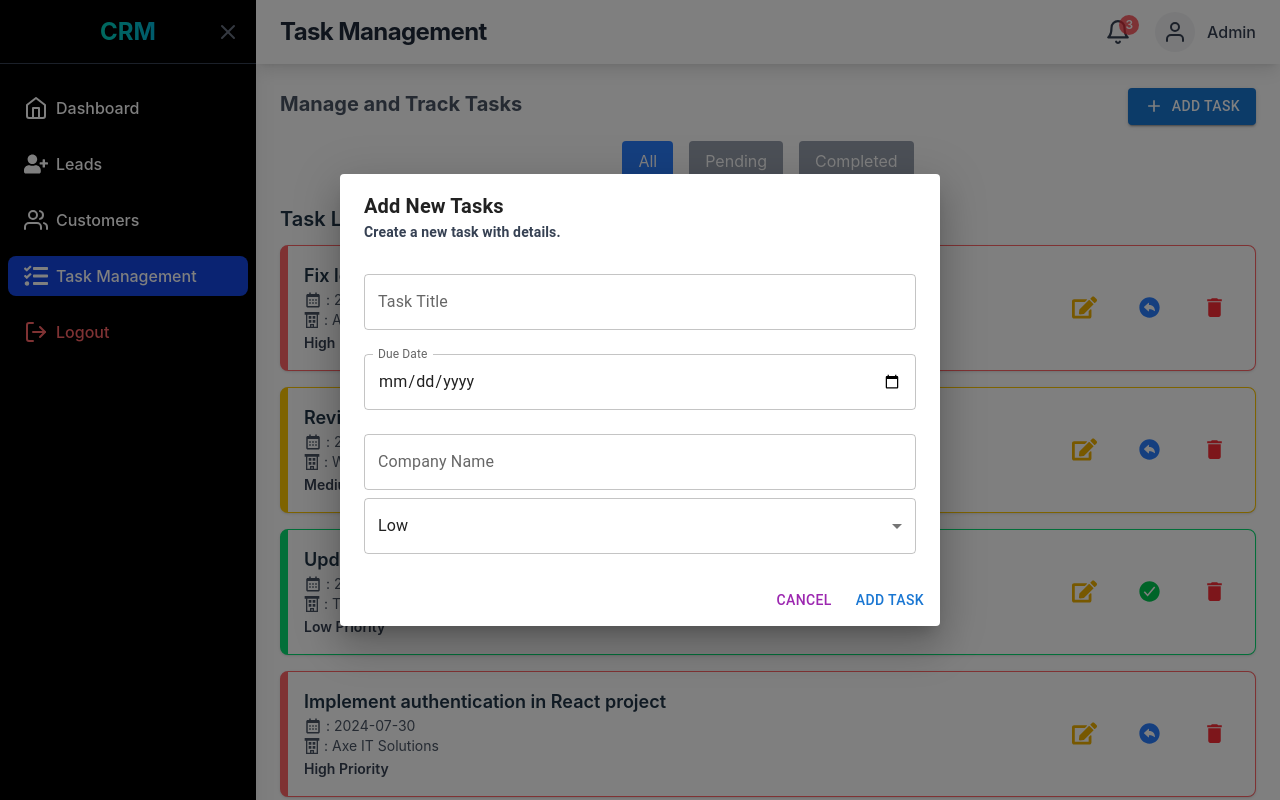
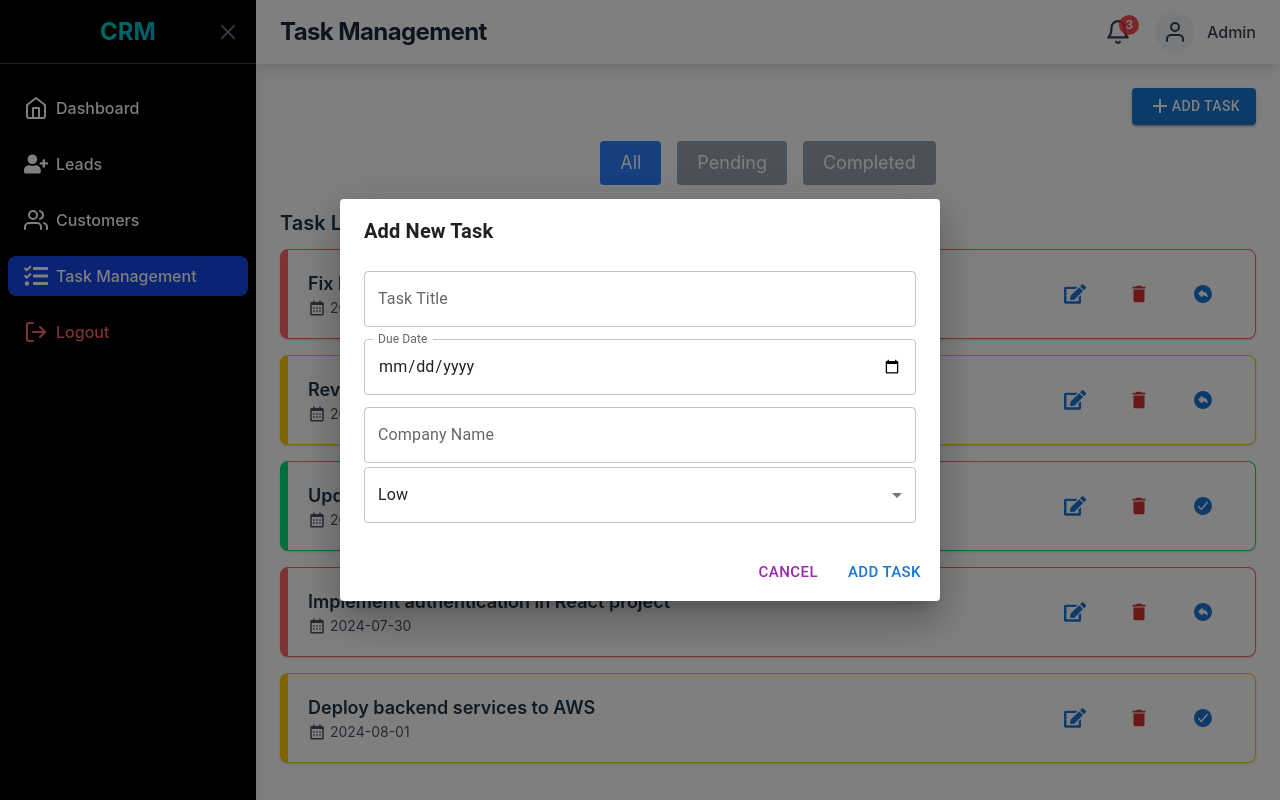
Before and after one commit to Avi0304/Customer-Relationship-Management, a React (Vite) app: page /task in a window 1280 px wide. Both pictures are taken after a click on the button "ADD TASK". Shown: the top 800 px of the page. Built offline with nearby package versions, Linux system fonts and the light colour scheme.

Commit message:
Made the changes to buttons of all the pages

```diff
--- a/package.json
+++ b/package.json
@@ -30,6 +30,7 @@
     "recharts": "^2.15.1",
     "tailwindcss": "^4.0.8",
     "toastify": "^2.0.1",
+    "xlsx": "^0.18.5",
     "yup": "^1.6.1"
   },
   "devDependencies": {
--- a/src/components/CustomerDetails.jsx
+++ b/src/components/CustomerDetails.jsx
@@ -98,6 +98,7 @@ const CustomerDetails = () => {
                 <Button
                   variant="contained"
                   color="success"
+                  size="medium"
                   onClick={() => navigate("/customers")}
                   sx={{
                     mb: 4,
--- a/src/components/TaskManagement.jsx
+++ b/src/components/TaskManagement.jsx
@@ -14,7 +14,6 @@ import { Card } from "./ui/card";
 import { MdDelete } from "react-icons/md";
 import { FaEdit } from "react-icons/fa";
 import { IoCheckmarkCircleSharp, IoArrowUndoCircle } from "react-icons/io5";
-import { GrOrganization } from "react-icons/gr";
 
 const TaskManagement = () => {
   const [tasks, setTasks] = useState([
@@ -73,7 +72,7 @@ const TaskManagement = () => {
 
   useEffect(() => {
     const savedTasks = JSON.parse(localStorage.getItem("tasks")) || [];
-    setTasks(savedTasks);
+    if (savedTasks.length > 0) setTasks(savedTasks);
   }, []);
 
   useEffect(() => {
@@ -81,19 +80,18 @@ const TaskManagement = () => {
   }, [tasks]);
 
   const handleChange = (e) => {
-    setNewTask({ ...newTask, [e.target.name]: e.target.value });
+    const { name, value } = e.target;
+    setNewTask((prev) => ({ ...prev, [name]: value }));
   };
 
   const addTask = () => {
     if (newTask.title.trim() === "") return;
     setTasks([...tasks, { ...newTask, id: Date.now(), completed: false }]);
     setNewTask({ title: "", dueDate: "", company: "", priority: "Low" });
-    setOpen(false); // Close modal after adding task
+    setOpen(false);
   };
 
-  const startEditing = (task) => {
-    setEditingTask({ ...task });
-  };
+  const startEditing = (task) => setEditingTask({ ...task });
 
   const saveEdit = () => {
     setTasks(
@@ -110,43 +108,31 @@ const TaskManagement = () => {
     );
   };
 
-  const deleteTask = (id) => {
-    setTasks(tasks.filter((task) => task.id !== id));
-  };
+  const deleteTask = (id) => setTasks(tasks.filter((task) => task.id !== id));
 
   const filteredTasks = tasks.filter((task) => {
     if (filter === "All") return true;
-    if (filter === "Completed") return task.completed;
-    if (filter === "Pending") return !task.completed;
-    return false;
+    return filter === "Completed" ? task.completed : !task.completed;
   });
 
   return (
-    <div className="flex flex-col justify-center item-center ">
+    <div className="flex flex-col justify-center items-center">
       {/* Header */}
-      <div className="flex justify-between items-center">
-        <div>
-          <h1 className="text-xl font-bold text-gray-600 mb-1">
-            Manage and Track Tasks
-          </h1>
-        </div>
-
+      <div className="flex justify-end w-full">
         <Button
           variant="contained"
           color="primary"
-          className="flex items-center gap-2 bg-gray-100 text-black hover:bg-gray-200 px-4 py-2 rounded-md"
+          size="medium"
           onClick={() => setOpen(true)}
         >
-          <BiPlus size={20} /> Add Task
+          <BiPlus size={24} /> Add Task
         </Button>
       </div>
 
+      {/* Add Task Dialog */}
       <Dialog open={open} onClose={() => setOpen(false)}>
         <DialogTitle>
-          <h1 className="font-bold">Add New Tasks</h1>
-          <p className="text-sm font-semibold text-gray-700">
-            Create a new task with details.
-          </p>
+          <h1 className="font-bold">Add New Task</h1>
         </DialogTitle>
         <DialogContent>
           <TextField
@@ -155,7 +141,7 @@ const TaskManagement = () => {
             value={newTask.title}
             onChange={handleChange}
             fullWidth
-            margin="normal"
+            margin="dense"
           />
           <TextField
             label="Due Date"
@@ -164,7 +150,7 @@ const TaskManagement = () => {
             value={newTask.dueDate}
             onChange={handleChange}
             fullWidth
-            margin="normal"
+            margin="dense"
             InputLabelProps={{ shrink: true }}
           />
           <TextField
@@ -173,15 +159,13 @@ const TaskManagement = () => {
             value={newTask.company}
             onChange={handleChange}
             fullWidth
-            margin="normal"
+            margin="dense"
           />
           <Select
-            label="Priority"
             name="priority"
             value={newTask.priority}
             onChange={handleChange}
             fullWidth
-            margin="normal"
           >
             <MenuItem value="Low">Low</MenuItem>
             <MenuItem value="Medium">Medium</MenuItem>
@@ -189,61 +173,43 @@ const TaskManagement = () => {
           </Select>
         </DialogContent>
         <DialogActions>
-          <Button onClick={() => setOpen(false)} color="secondary">
+          <Button onClick={() => setOpen(false)} color="secondary" size="large">
             Cancel
           </Button>
-          <Button onClick={addTask} color="primary">
+          <Button onClick={addTask} color="primary" size="large">
             Add Task
           </Button>
         </DialogActions>
       </Dialog>
 
-
       {/* Filters */}
       <div className="mt-4 flex justify-center gap-4">
+        {["All", "Pending", "Completed"].map((status) => (
           <button
-          onClick={() => setFilter("All")}
-          className={`px-4 py-2 rounded text-white transition ${
-            filter === "All"
-              ? "bg-blue-500 hover:bg-blue-700"
-              : "bg-gray-400 hover:bg-gray-500"
+            key={status}
+            onClick={() => setFilter(status)}
+            className={`px-5 py-2 rounded text-white text-lg transition ${
+              filter === status ? "bg-blue-500" : "bg-gray-400"
             }`}
           >
-          All
+            {status}
           </button>
-        <button
-          onClick={() => setFilter("Pending")}
-          className={`px-4 py-2 rounded text-white transition ${
-            filter === "Pending"
-              ? "bg-yellow-400 hover:bg-yellow-600"
-              : "bg-gray-400 hover:bg-gray-500"
-          }`}
-        >
-          Pending
-        </button>
-        <button
-          onClick={() => setFilter("Completed")}
-          className={`px-4 py-2 rounded text-white transition ${
-            filter === "Completed"
-              ? "bg-green-400 hover:bg-green-600"
-              : "bg-gray-400 hover:bg-gray-500"
-          }`}
-        >
-          Completed
-        </button>
+        ))}
       </div>
 
       {/* Task List */}
-      <div className="w-full  mt-6">
+      <div className="w-full mt-6">
         <h2 className="text-xl font-semibold mb-3">Task List</h2>
         {filteredTasks.length === 0 ? (
-          <p className="text-gray-600 text-center">No tasks available.</p>
+          <p className="text-gray-600 text-center text-lg">
+            No tasks available.
+          </p>
         ) : (
           <div className="space-y-4">
             {filteredTasks.map((task) => (
               <Card
                 key={task.id}
-                className={`p-4 shadow-md bg-white border-l-8 flex justify-between items-center ${
+                className={`p-5 shadow-md border-l-8 flex justify-between items-center bg-white text-lg ${
                   task.priority === "High"
                     ? "border-red-400"
                     : task.priority === "Medium"
@@ -252,10 +218,9 @@ const TaskManagement = () => {
                 }`}
               >
                 {editingTask && editingTask.id === task.id ? (
-                  // Edit Form
                   <div className="w-full">
-                    <input
-                      type="text"
+                    <TextField
+                      label="Title"
                       name="title"
                       value={editingTask.title}
                       onChange={(e) =>
@@ -264,9 +229,11 @@ const TaskManagement = () => {
                           title: e.target.value,
                         })
                       }
-                      className="w-full p-2 border rounded-md mb-2"
+                      fullWidth
+                      margin="dense"
                     />
-                    <input
+                    <TextField
+                      label="Due Date"
                       type="date"
                       name="dueDate"
                       value={editingTask.dueDate}
@@ -276,10 +243,12 @@ const TaskManagement = () => {
                           dueDate: e.target.value,
                         })
                       }
-                      className="w-full p-2 border rounded-md mb-2"
+                      fullWidth
+                      margin="dense"
+                      InputLabelProps={{ shrink: true }}
                     />
-                     <input
-                      type="text"
+                    <TextField
+                      label="Company"
                       name="company"
                       value={editingTask.company}
                       onChange={(e) =>
@@ -288,9 +257,10 @@ const TaskManagement = () => {
                           company: e.target.value,
                         })
                       }
-                      className="w-full p-2 border rounded-md mb-2"
+                      fullWidth
+                      margin="dense"
                     />
-                    <select
+                    <Select
                       name="priority"
                       value={editingTask.priority}
                       onChange={(e) =>
@@ -299,67 +269,52 @@ const TaskManagement = () => {
                           priority: e.target.value,
                         })
                       }
-                      className="w-full p-2 border rounded-md"
+                      fullWidth
                     >
-                      <option value="Low">Low</option>
-                      <option value="Medium">Medium</option>
-                      <option value="High">High</option>
-                    </select>
-                    <button
+                      <MenuItem value="Low">Low</MenuItem>
+                      <MenuItem value="Medium">Medium</MenuItem>
+                      <MenuItem value="High">High</MenuItem>
+                    </Select>
+                    <Button
                       onClick={saveEdit}
-                      className="mt-2 w-full bg-green-500 text-white p-2 rounded-md"
+                      variant="contained"
+                      color="success"
+                      size="large"
+                      fullWidth
+                      className="mt-2"
                     >
                       Save
-                    </button>
+                    </Button>
                   </div>
                 ) : (
-                  // Task View
                   <>
-                    <div className="flex justify-between items-center w-full">
                     <div>
-                        <h4 className="font-semibold text-lg">{task.title}</h4>
+                      <h4 className="font-semibold">{task.title}</h4>
                       <p className="text-sm text-gray-600 flex items-center">
-                          <BiCalendar className="mr-1" size={18} />:{" "}
-                          {task.dueDate}
+                        <BiCalendar className="mr-1" size={18} /> {task.dueDate}
                       </p>
-                        <p className="text-sm text-gray-600 flex items-center">
-                          <GrOrganization className="mr-1" size={16} />:{" "}
-                          {task.company}
-                        </p>
-                        <span className="text-sm font-semibold text-gray-700">
-                          {task.priority} Priority
-                        </span>
                     </div>
-                      <div className="flex space-x-4 min-[w]-120 justify-end">
-                        <button
-                          onClick={() => startEditing(task)}
-                          className="px-3 py-2 rounded-md"
+                    <div className="flex space-x-3">
+                      <Button onClick={() => startEditing(task)} size="large">
+                        <FaEdit size={22} />
+                      </Button>
+                      <Button
+                        onClick={() => deleteTask(task.id)}
+                        color="error"
+                        size="large"
                       >
-                          <FaEdit className="text-yellow-500" size={25} />
-                        </button>
-                        <button
+                        <MdDelete size={22} />
+                      </Button>
+                      <Button
                         onClick={() => toggleComplete(task.id)}
-                          className="px-3 py-2 rounded-md"
+                        size="large"
                       >
                         {task.completed ? (
-                            <IoArrowUndoCircle
-                              size={25}
-                              className="text-blue-500"
-                            />
+                          <IoArrowUndoCircle size={22} />
                         ) : (
-                            <IoCheckmarkCircleSharp
-                              size={25}
-                              className="text-green-500"
-                            />
+                          <IoCheckmarkCircleSharp size={22} />
                         )}
-                        </button>
-                        <button
-                          onClick={() => deleteTask(task.id)}
-                          className="px-3 py-2 rounded-md"
-                        >
-                          <MdDelete size={25} className="text-red-500" />
-                        </button>
-                      </div>
+                      </Button>
                     </div>
                   </>
                 )}
--- a/src/pages/CustomerPage.jsx
+++ b/src/pages/CustomerPage.jsx
@@ -67,7 +67,7 @@ const CustomerPage = () => {
         <div className="flex-1">
           <TopNav title={"Customers"} />
 
-          <main className="p-6 space-y-4">
+          <main className="p-5 space-y-4">
             <div className="min-h-screen">
               <div className="container mx-auto max-w-7xl">
                 {/* Search and Add Button Container */}
--- a/src/pages/DashBoard.jsx
+++ b/src/pages/DashBoard.jsx
@@ -32,7 +32,7 @@ const DashBoard = () => {
                 <Button
                   variant="contained"
                   color="primary"
-                  className="flex items-center gap-2  px-4 py-2 rounded-md"
+                  className="flex items-center gap-2 px-4 py-2 rounded-md"
                 >
                   <FaUserPlus size={20} /> New Lead
                 </Button>
```
Also changed, not shown: src/components/LeadManagement.jsx (+19 -32 lines), 1 other file (tests, documents, lock files or other folders). Lines whose indentation alone changed are shown as unchanged.
